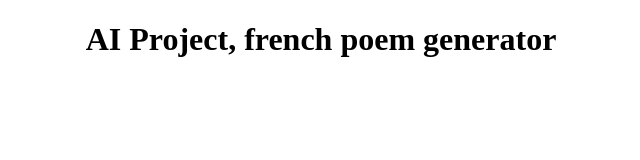
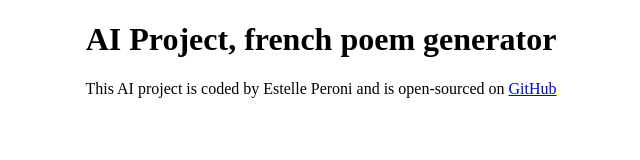
Before and after one commit to Estelle-Prn/ai-project-french-poem-generator, a plain HTML site: page index.html in a window 1280 px wide. Shown: the whole page, without its empty margins (319-959 px from the left). Drawn offline with Linux system fonts and the light colour scheme.

Commit message:
added a footer with a link

```diff
--- a/index.html
+++ b/index.html
@@ -8,6 +8,14 @@
   </head>
   <body>
     <h1>AI Project, french poem generator</h1>
+    <footer>
+      This AI project is coded by Estelle Peroni and is open-sourced on
+      <a
+        href="https://github.com/Estelle-Prn/ai-project-french-poem-generator"
+        target="_blank"
+        >GitHub</a
+      >
+    </footer>
     <script src="src/script.js"></script>
   </body>
 </html>
```
